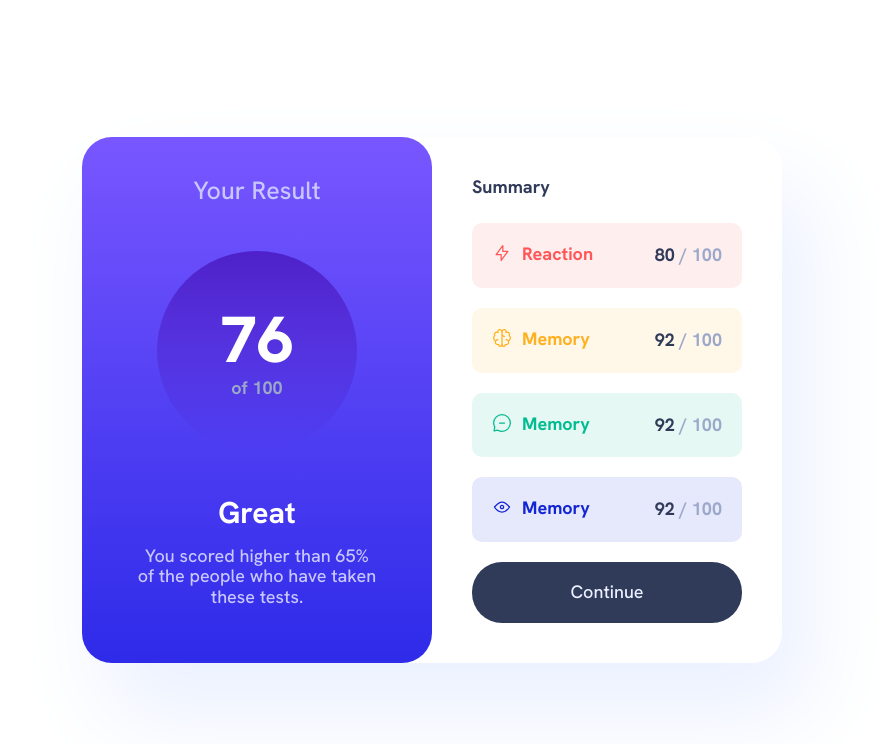
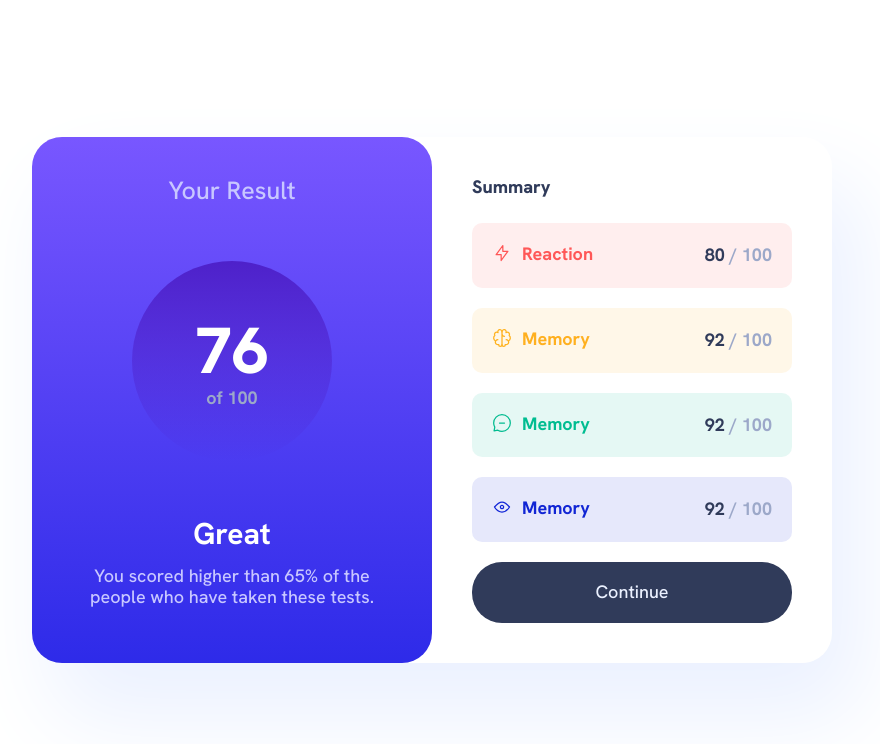
Before and after one commit to Coding-with-Echo/FM-result-summary, a website built with Parcel: page index.html in a window 1280 px wide. Shown: the whole page, without its empty margins (208-1088 px from the left). Built offline with nearby package versions, Linux system fonts and the light colour scheme.

Commit message:
redefined restyle

```diff
--- a/css/style.css
+++ b/css/style.css
@@ -44,21 +44,21 @@ html {
 }
 
 body {
+  color: var(--color-paragraph);
+  display: grid;
   font-family: "Hanken Grotesk", sans-serif;
+  font-size: 1.8rem;
   font-weight: var(--fw-medium);
-  font-size: 1.8rem;
   min-height: 100vh;
-  display: grid;
   place-items: center;
-  color: var(--color-paragraph);
 }
 
 h1,
 h2,
 h3 {
   color: var(--color-white);
+  margin-bottom: 1.5rem;
   margin-top: 2.5rem;
-  margin-bottom: 1.5rem;
 }
 
 h1 {
@@ -85,16 +85,16 @@ p {
 /* button */
 
 .btn {
+  background: var(--color-btn-background);
+  border-radius: var(--border-radius-btn-header);
+  border: 0;
   color: var(--color-btn);
-  background: var(--color-btn-background);
+  cursor: pointer;
   outline: 0;
-  border: 0;
   padding: 2rem;
-  border-radius: var(--border-radius-btn-header);
+  text-align: center;
+  transition: background 0.5s;
   width: 100%;
-  text-align: center;
-  cursor: pointer;
-  transition: background 0.5s;
 }
 
 .btn:is(:hover, :focus) {
@@ -106,14 +106,14 @@ p {
 
 /* summary result */
 .summary__heading {
+  color: var(--color-btn-background);
+  font-weight: var(--fw-exbold);
   margin-top: 0;
-  color: var(--color-btn-background);
-  font-weight: var(--fw-bold);
 }
 .summary-list__result {
   list-style: none;
+  padding-left: 0;
   width: 100%;
-  padding-left: 0;
 }
 
 .list__item {
@@ -126,17 +126,17 @@ p {
   font-weight: var(--fw-bold);
 }
 .summary__result {
+  align-items: center;
+  border-radius: var(--border-radius-sum-result);
   display: flex;
   justify-content: space-between;
-  align-items: center;
+  padding: 2rem;
   width: 100%;
-  padding: 2rem;
-  border-radius: var(--border-radius-sum-result);
 }
 
 .summary__over-100::after {
+  color: var(--color-over-100);
   content: " / 100";
-  color: var(--color-over-100);
   font-weight: var(--fw-bold);
 }
 
@@ -155,10 +155,10 @@ p {
 
 .reaction__title::before {
   content: url("/images/icon-reaction.svg");
+  height: 20px;
+  margin-right: 1rem;
   vertical-align: middle;
-  margin-right: 1rem;
   width: 20px;
-  height: 20px;
 }
 
 /* memory-result */
@@ -172,10 +172,10 @@ p {
 
 .memory__title::before {
   content: url("/images/icon-memory.svg");
+  height: 20px;
+  margin-right: 1rem;
   vertical-align: middle;
-  margin-right: 1rem;
   width: 20px;
-  height: 20px;
 }
 
 /* verbal-result */
@@ -189,10 +189,10 @@ p {
 
 .verbal__title::before {
   content: url("/images/icon-verbal.svg");
+  height: 20px;
+  margin-right: 1rem;
   vertical-align: middle;
-  margin-right: 1rem;
   width: 20px;
-  height: 20px;
 }
 
 /* visual-result */
@@ -206,38 +206,38 @@ p {
 
 .visual__title::before {
   content: url("/images/icon-visual.svg");
+  height: 20px;
+  margin-right: 1rem;
   vertical-align: middle;
-  margin-right: 1rem;
   width: 20px;
-  height: 20px;
 }
 
 /* result-test */
 .result__test {
+  align-items: center;
   background: linear-gradient(hsla(256, 72%, 46%, 1), hsla(241, 72%, 46%, 0));
+  border-radius: 180%;
+  display: flex;
+  flex-direction: column;
+  height: 150px;
+  justify-content: center;
   text-align: center;
   width: 150px;
-  height: 150px;
-  display: flex;
-  flex-direction: column;
-  justify-content: center;
-  align-items: center;
-  border-radius: 180%;
 }
 
 .result__test > p {
   margin: 0;
 }
 .result__grade {
+  color: white;
   font-size: 6.5rem;
   font-weight: var(--fw-exbold);
   margin: 0;
-  color: white;
 }
 
 .result__100::after {
+  color: var(--color-over-100);
   content: " of 100";
-  color: var(--color-over-100);
   font-weight: var(--fw-bold);
 }
 
@@ -246,31 +246,31 @@ p {
 }
 
 .result__comment {
+  margin-bottom: 4rem;
   margin-top: 0;
-  margin-bottom: 4rem;
+  padding: 0 4rem;
   text-align: center;
-  padding: 0 4rem;
 }
 
 /* card */
 .card {
+  box-shadow: 25px 50px 90px 5px var(--color-btn);
   display: grid;
+  max-width: 800px;
   width: 100%;
-  max-width: 700px;
-  box-shadow: 25px 50px 90px 5px var(--color-btn);
 }
 
 @media screen and (min-width: 768px) {
   .card {
     grid-template-columns: 1fr 1fr;
   }
-  .card__header {
+  .card--header {
     border-radius: var(--border-radius-btn-header);
   }
 
   .result__test {
+    height: 200px;
     width: 200px;
-    height: 200px;
   }
 
   .result__heading {
@@ -282,21 +282,20 @@ p {
   }
 }
 
-.card__header {
+.card--header {
   background: linear-gradient(
     var(--gradient-background-top),
     var(--gradient-background-bottom)
   );
+  border-bottom-left-radius: var(--border-radius-btn-header);
+  border-bottom-right-radius: var(--border-radius-btn-header);
+  align-items: center;
   display: flex;
   flex-direction: column;
   justify-content: space-between;
-  align-items: center;
   padding: 1.5rem;
-
-  border-bottom-left-radius: var(--border-radius-btn-header);
-  border-bottom-right-radius: var(--border-radius-btn-header);
 }
 
-.card__body {
+.card--body {
   padding: 4rem;
 }
--- a/index.html
+++ b/index.html
@@ -24,8 +24,9 @@
     />
   </head>
   <body>
+    <main>
       <article class="card">
-      <div class="card__header">
+        <div class="card--header">
           <p class="result__heading">Your Result</p>
           <div class="result__test">
             <p class="result__grade">76</p>
@@ -34,11 +35,12 @@
           <div class="result__content">
             <h2>Great</h2>
             <p class="result__comment">
-            You scored higher than 65% of the people who have taken these tests.
+              You scored higher than 65% of the people who have taken these
+              tests.
             </p>
           </div>
         </div>
-      <div class="card__body">
+        <div class="card--body">
           <p class="summary__heading">Summary</p>
           <ul class="summary-list__result">
             <li class="list__item">
@@ -69,6 +71,7 @@
           <button class="btn">Continue</button>
         </div>
       </article>
+    </main>
 
     <!-- <div class="attribution">
     Challenge by <a href="https://www.frontendmentor.io?ref=challenge" target="_blank">Frontend Mentor</a>.
```
Lines whose indentation alone changed are shown as unchanged.
